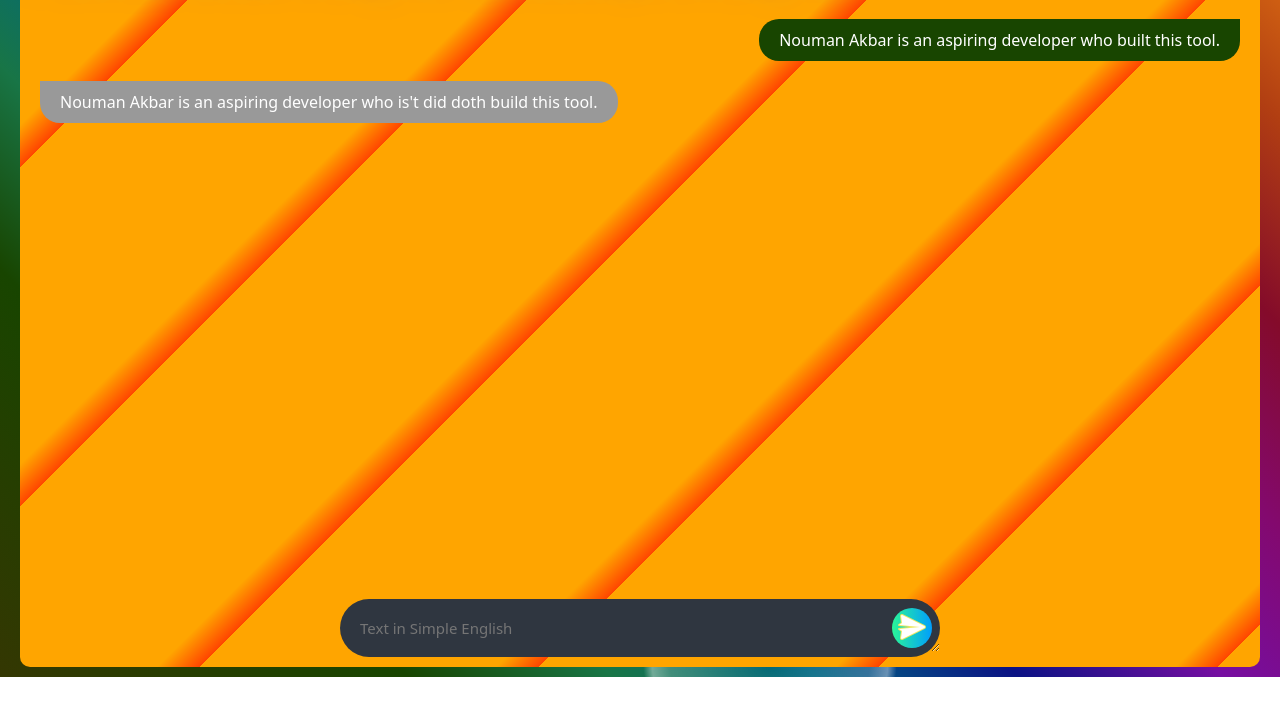
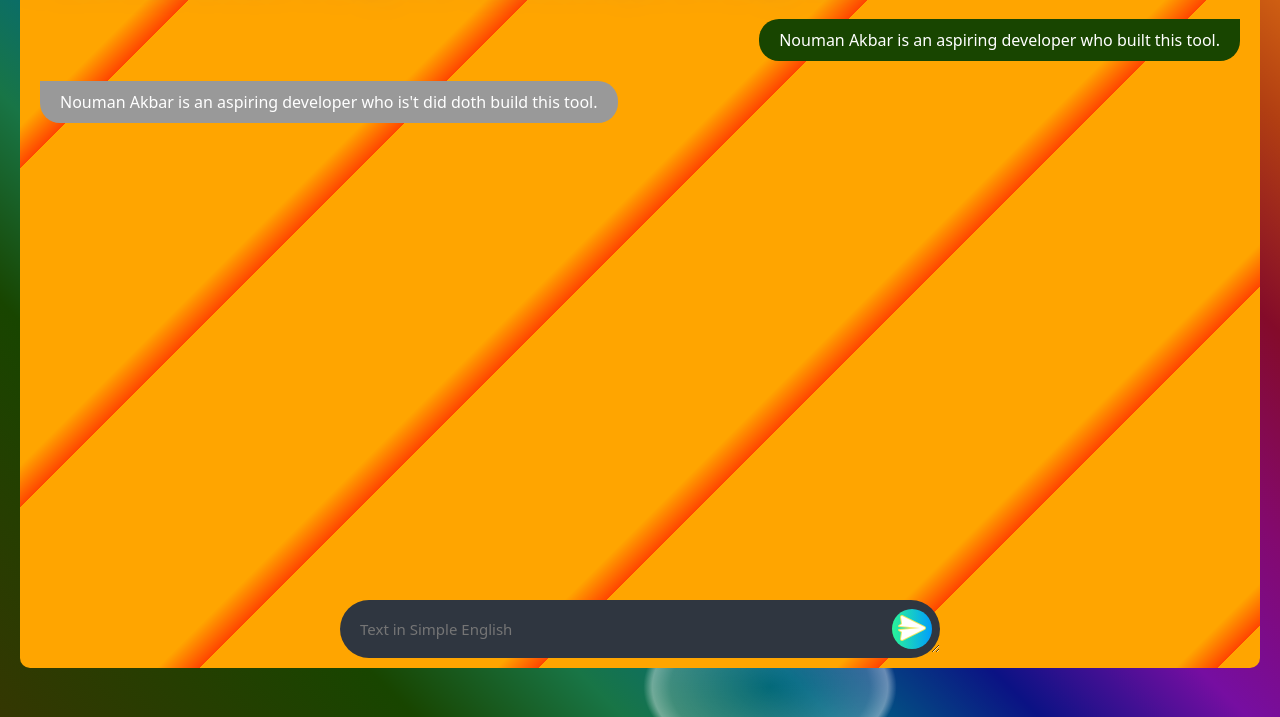
Before and after one commit to Nouman-Akbar/toShakeSpareEnglishTranslator, a plain HTML site: page index.html in a window 1280 px wide. Shown: the part 83-800 px from the top of the page. Drawn offline with Linux system fonts and the light colour scheme.

Commit message:
Update index.html

```diff
--- a/index.html
+++ b/index.html
@@ -67,7 +67,7 @@
 
         .container {
             width: 100vw;
-            height: 95vh;
+            height: 100vh;
             max-width: 1400px;
             padding: 10px 20px;
             margin: 0 auto;
@@ -75,7 +75,7 @@
 
         .inner_container {
             width: 100%;
-            height: 100%;
+            height: 95%;
             background-image: repeating-linear-gradient(-45deg,
                     orange 0,
                     transparent 30px,
```
